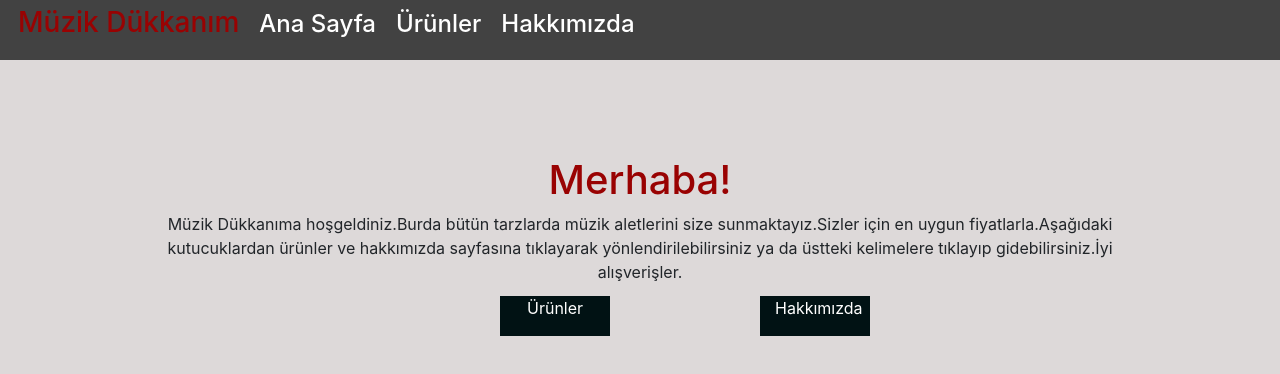
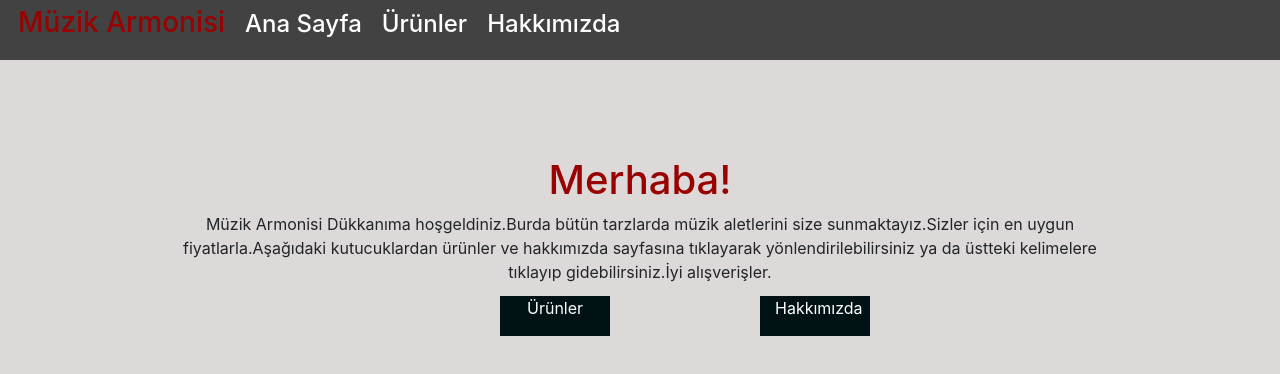
Before and after one commit to Chesteak/muzikdukkani, a plain HTML site: page index.html in a window 1280 px wide. Shown: the top 374 px of the page. Drawn offline with nearby package versions, Linux system fonts and the light colour scheme.

Commit message:
Sample commit without staging

```diff
--- a/index.html
+++ b/index.html
@@ -15,7 +15,7 @@
     <div>
         <div class=" box-1">
             <a class="write-red" href="index.html">
-                <h3>Müzik Dükkanım</h3>
+                <h3>Müzik Armonisi</h3>
             </a>
             <a class="write-white" href="index.html">
                 <h4>Ana Sayfa</h4>
@@ -38,7 +38,7 @@
         </div>
         <div class="container box-2">
             <center>
-                <p>Müzik Dükkanıma hoşgeldiniz.Burda bütün tarzlarda müzik aletlerini size sunmaktayız.Sizler için en uygun fiyatlarla.Aşağıdaki kutucuklardan ürünler ve hakkımızda sayfasına tıklayarak yönlendirilebilirsiniz ya da üstteki kelimelere tıklayıp gidebilirsiniz.İyi alışverişler.</p>
+                <p>Müzik Armonisi Dükkanıma hoşgeldiniz.Burda bütün tarzlarda müzik aletlerini size sunmaktayız.Sizler için en uygun fiyatlarla.Aşağıdaki kutucuklardan ürünler ve hakkımızda sayfasına tıklayarak yönlendirilebilirsiniz ya da üstteki kelimelere tıklayıp gidebilirsiniz.İyi alışverişler.</p>
             </center>
         </div>
         <br>
```
